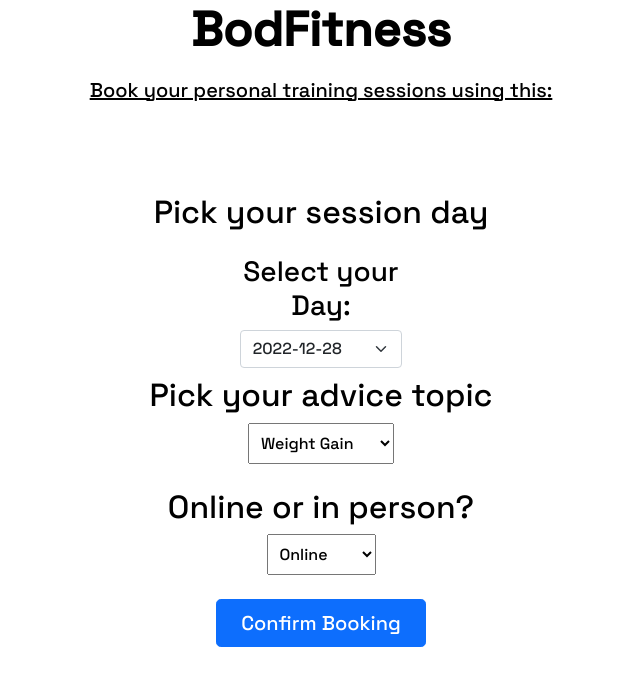
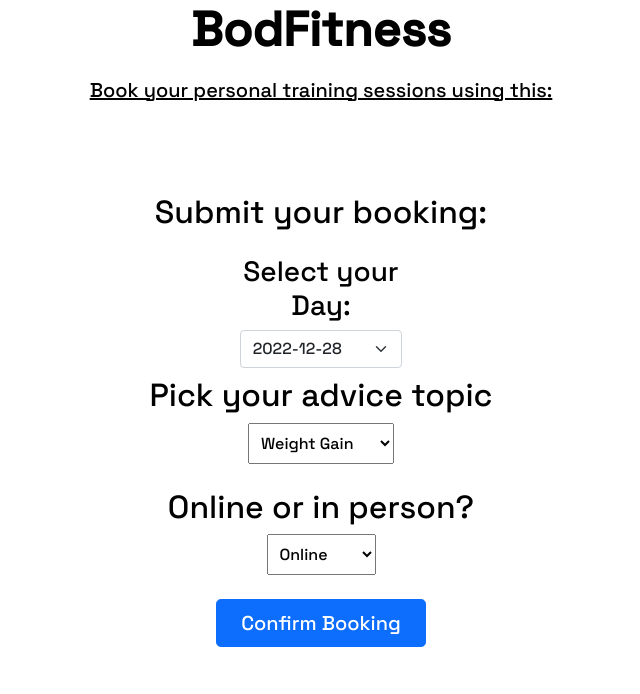
Before and after one commit to bodthegod/bod-fitness, a Django app: page /booking in a window 1280 px wide. Shown: the part 135-829 px from the top of the page, without its empty margins (319-959 px from the left). Run offline with Django 3.2, Linux system fonts and the light colour scheme; data that the repository does not hold is empty; some libraries are stand-ins or nearby versions.

Commit message:
edit h2 content

```diff
--- a/bodapp/templates/booking/booking.html
+++ b/bodapp/templates/booking/booking.html
@@ -9,7 +9,7 @@
   </div>
 </div>
 <div class="row mt-1 p-2">
-  <h2 class="text-black text-center">Pick your session day</h2>
+  <h2 class="text-black text-center">Submit your booking:</h2>
   <form method="POST" action="{% url 'booking' %}" class="text-center" id="confirmbooking">
     {% csrf_token %}
 
```
